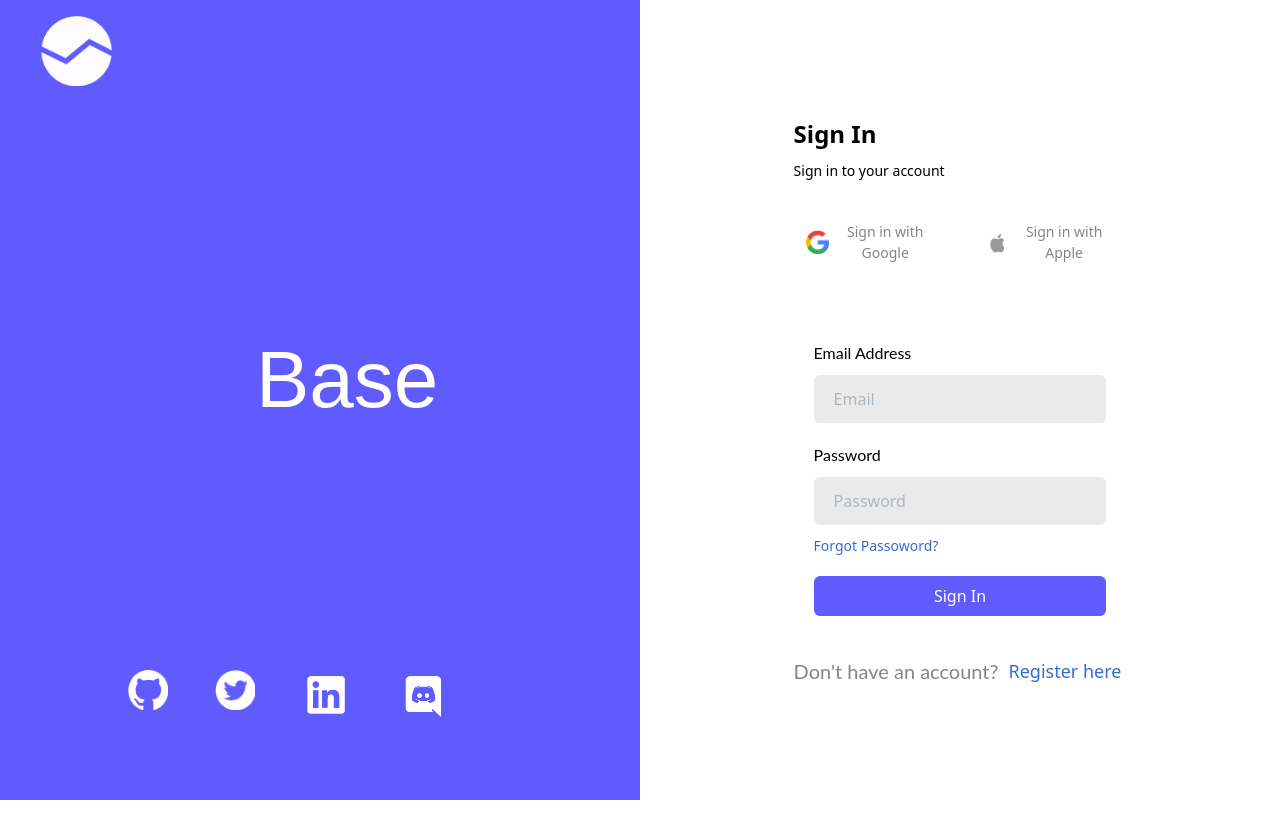
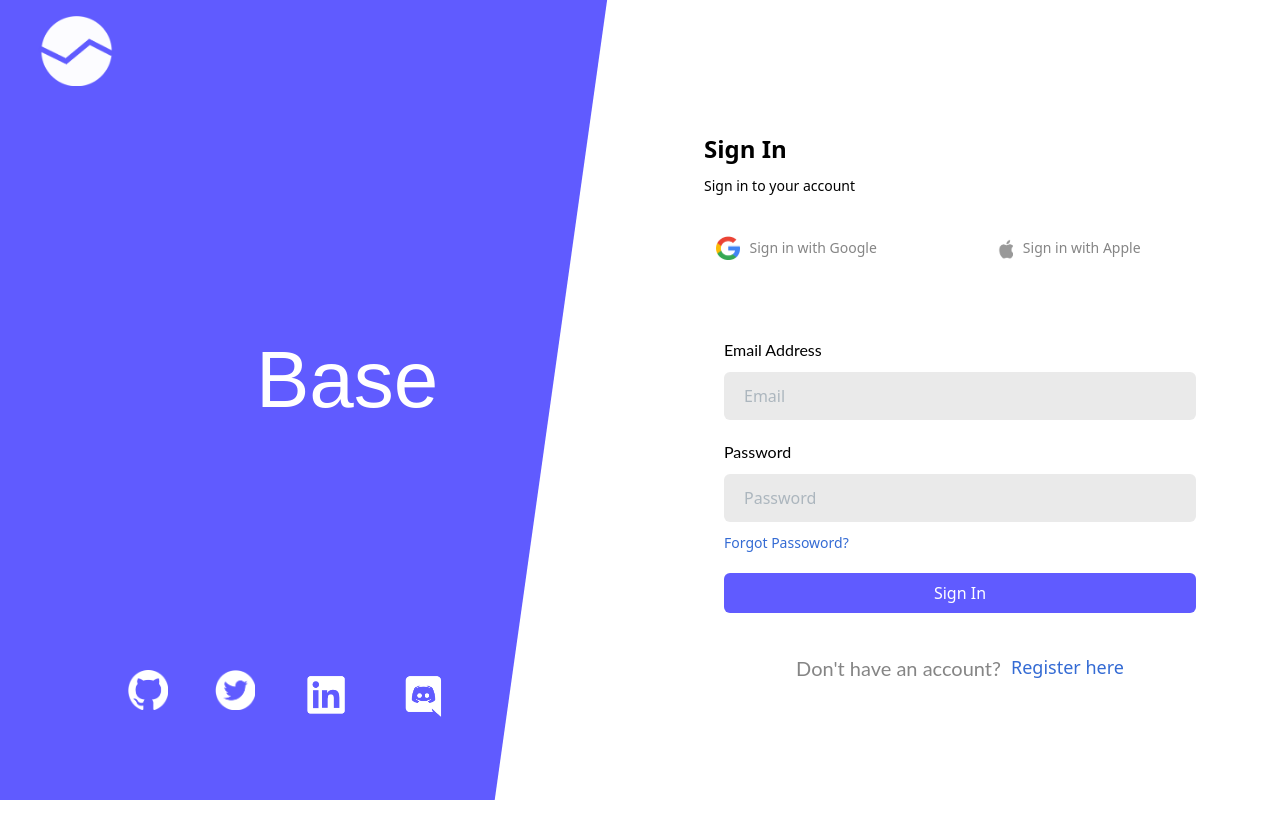
Before and after one commit to rohitsingh-23/Base-App, a React (Create React App) app: page /login in a window 1280 px wide. Shown: the top 838 px of the page. Before the commit the page ends 800 px from the top, so only its background shows below. Built offline with nearby package versions, Linux system fonts and the light colour scheme.

Commit message:
minor ui fxes

```diff
--- a/src/App.js
+++ b/src/App.js
@@ -2,9 +2,9 @@ import { AllRoutes } from "./Routes/AllRoutes";
 
 function App() {
   return (
-    <div>
+    <>
       <AllRoutes />
-    </div>
+    </>
   );
 }
 
--- a/src/components/Login.jsx
+++ b/src/components/Login.jsx
@@ -36,8 +36,8 @@ const Login = () => {
   };
 
   return (
-    <div className="bg-gray-200  h-[100vh]">
-      <div className="height-[100vh] flex flex-col lg:flex-row justify-around lg:justify-center">
+    <div className="bg-gray-200 m-0 p-0 relative">
+      <div className="height-[100vh] flex flex-col lg:flex-row justify-around lg:justify-center relative">
         <div className="bg-[#605BFF] h-[10vh]  flex items-center pl-[20px] font-nunito lg:hidden">
           <img
             src="/icons/app_logo.png"
@@ -46,6 +46,8 @@ const Login = () => {
           />
           <p className="text-[20px] text-white ml-[20px]">Base</p>
         </div>
+        <div className="colored-style lg:bock hidden lg:w-[30vw] h-[105vh] bg-white lg:block  overflow-hidden absolute rotate-[8deg] left-[43%] z-10 "></div>
+
         <div className="lg:w-[50%] bg-[#605BFF] hidden lg:block">
           <img
             src="/icons/app_logo.png"
@@ -78,7 +80,7 @@ const Login = () => {
             />
           </div>
         </div>
-        <div className="h-[100%] px-[5%] lg:bg-white lg:h-[100vh] lg:w-[50vw] lg:px-[12%] py-[7%]">
+        <div className="h-[100%] px-[5%] lg:bg-white lg:h-[100vh] lg:w-[50vw] lg:px-[5%] py-[7%] z-10">
           <div className="">
             <p className="text-[24px] font-[700] mt-[8%]">Sign In</p>
             <p className="text-[14px] pt-[8px]">Sign in to your account</p>
@@ -165,7 +167,7 @@ const Login = () => {
             </form>
           </div>
 
-          <div className="lg:flex items-center">
+          <div className="lg:flex items-center justify-center">
             <p className="text-center mt-[25px] lg:mt-0 lg:pr-[10px] text-[20px] text-[#858585] font-lato">
               Don't have an account?
             </p>
```
